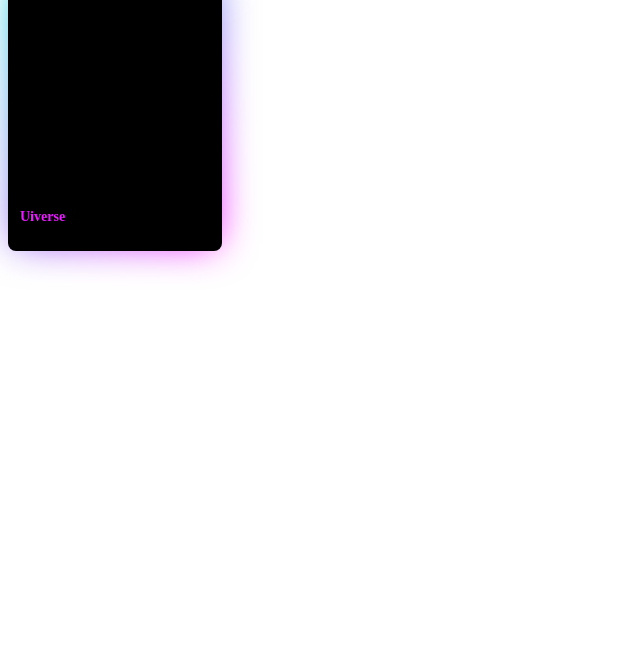
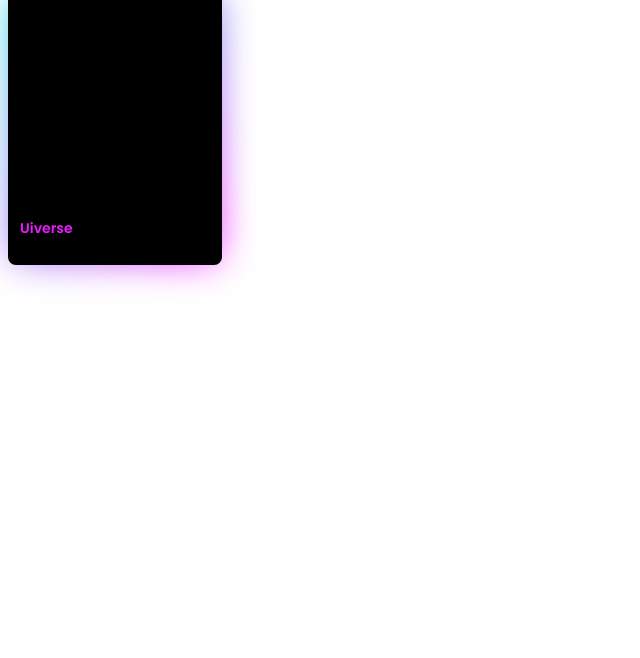
Before and after one commit to chaz3692/chaz, a plain HTML site: page index.html in a window 1280 px wide. Shown: the part 142-800 px from the top of the page, without its empty margins (0-640 px from the left). Drawn offline with Linux system fonts and the light colour scheme.

Commit message:
Update style.css

```diff
--- a/css/style.css
+++ b/css/style.css
@@ -1,4 +1,4 @@
-.poppins-bold {
+body {
     font-family: "Poppins", sans-serif;
     font-weight: 700;
     font-style: normal;
```
